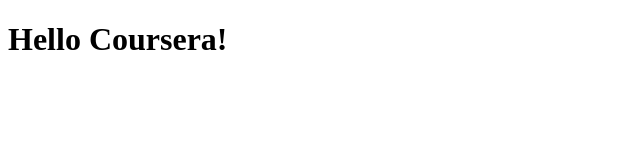
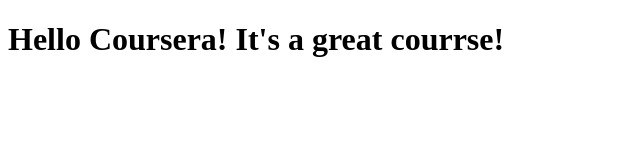
Before and after one commit to chrisngilo/Coursera-test, a plain HTML site: page site/index.html in a window 1280 px wide. Shown: the whole page, without its empty margins (0-640 px from the left). Drawn offline with Linux system fonts and the light colour scheme.

Commit message:
Small addition to our page content.

```diff
--- a/site/index.html
+++ b/site/index.html
@@ -4,6 +4,6 @@
 	<title>Hello Coursera!</title>
 </head>
 <body>
-<h1>Hello Coursera!</h1>
+<h1>Hello Coursera! It's a great courrse!</h1>
 </body>
 </html>
```
